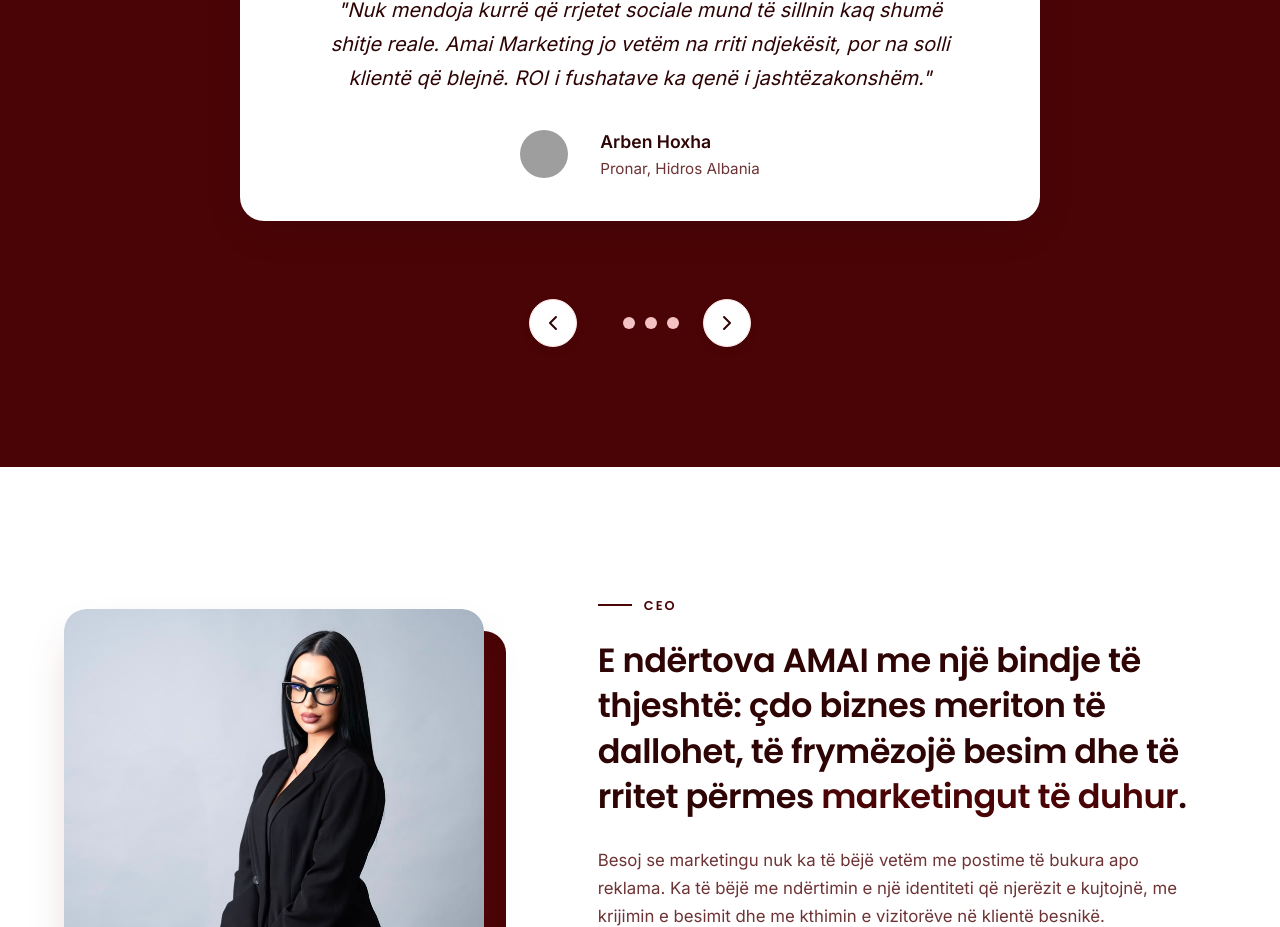
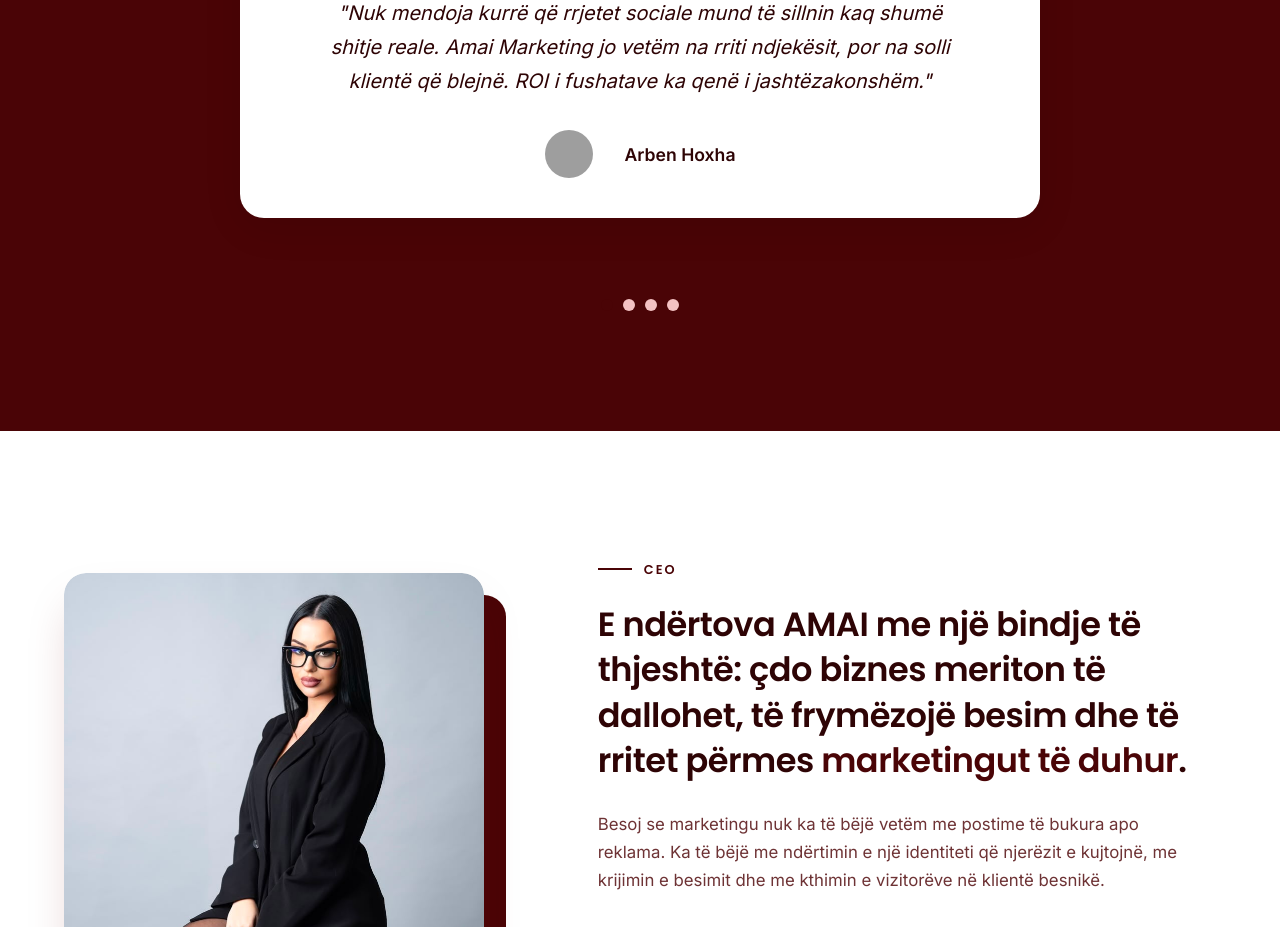
Before and after one commit to TheSlimShady09/Amai-Marketing, a React (Vite) app: page / in a window 1280 px wide. Shown: the part 4956-5883 px from the top of the page. Built offline with nearby package versions, Linux system fonts and the light colour scheme; grey boxes are pictures that could not be loaded.

Commit message:
Remove arrows and roles from testimonials, center align author

```diff
--- a/src/App.jsx
+++ b/src/App.jsx
@@ -804,19 +804,13 @@ function Testimonials() {
               <p className="testimonial-text" style={{ textAlign: 'center', fontSize: '1.25rem', marginBottom: '32px', maxWidth: '650px', lineHeight: 1.7, color: 'var(--text-main)' }}>"{current.text}"</p>
               <div className="testimonial-author" style={{ display: 'flex', justifyContent: 'center', alignItems: 'center' }}>
                 <AvatarDuotone src={current.avatar} alt={current.author} />
-                <div style={{ textAlign: 'left', marginLeft: '16px' }}>
-                  <div className="author-name" style={{ fontWeight: 700, color: 'var(--text-main)', fontSize: '1.1rem' }}>{current.author}</div>
-                  <div className="author-role" style={{ fontSize: '0.95rem', color: 'var(--text-muted)' }}>{current.role}</div>
-                </div>
+                <div className="author-name" style={{ fontWeight: 700, color: 'var(--text-main)', fontSize: '1.1rem', marginLeft: '16px' }}>{current.author}</div>
               </div>
             </motion.div>
           </AnimatePresence>
         </div>
 
         <div className="slideshow-controls" style={{ display: 'flex', justifyContent: 'center', alignItems: 'center', gap: '24px', marginTop: '48px', position: 'relative', zIndex: 10 }}>
-          <button onClick={() => paginate(-1)} style={{ background: 'var(--bg-white)', border: '1px solid var(--border-color)', borderRadius: '50%', width: '48px', height: '48px', display: 'flex', alignItems: 'center', justifyContent: 'center', cursor: 'pointer', color: 'var(--text-main)', transition: 'all 0.2s', boxShadow: '0 4px 12px rgba(0,0,0,0.05)' }} onMouseOver={(e) => e.currentTarget.style.transform = 'scale(1.05)'} onMouseOut={(e) => e.currentTarget.style.transform = 'scale(1)'}>
-            <svg width="24" height="24" fill="none" stroke="currentColor" strokeWidth="2" strokeLinecap="round" strokeLinejoin="round" viewBox="0 0 24 24"><path d="M15 18l-6-6 6-6"/></svg>
-          </button>
           <div className="slideshow-dots" style={{ display: 'flex', gap: '10px' }}>
             {testimonials.map((_, idx) => (
               <button
@@ -835,9 +829,6 @@ function Testimonials() {
               />
             ))}
           </div>
-          <button onClick={() => paginate(1)} style={{ background: 'var(--bg-white)', border: '1px solid var(--border-color)', borderRadius: '50%', width: '48px', height: '48px', display: 'flex', alignItems: 'center', justifyContent: 'center', cursor: 'pointer', color: 'var(--text-main)', transition: 'all 0.2s', boxShadow: '0 4px 12px rgba(0,0,0,0.05)' }} onMouseOver={(e) => e.currentTarget.style.transform = 'scale(1.05)'} onMouseOut={(e) => e.currentTarget.style.transform = 'scale(1)'}>
-            <svg width="24" height="24" fill="none" stroke="currentColor" strokeWidth="2" strokeLinecap="round" strokeLinejoin="round" viewBox="0 0 24 24"><path d="M9 18l6-6-6-6"/></svg>
-          </button>
         </div>
       </div>
     </section>
```
